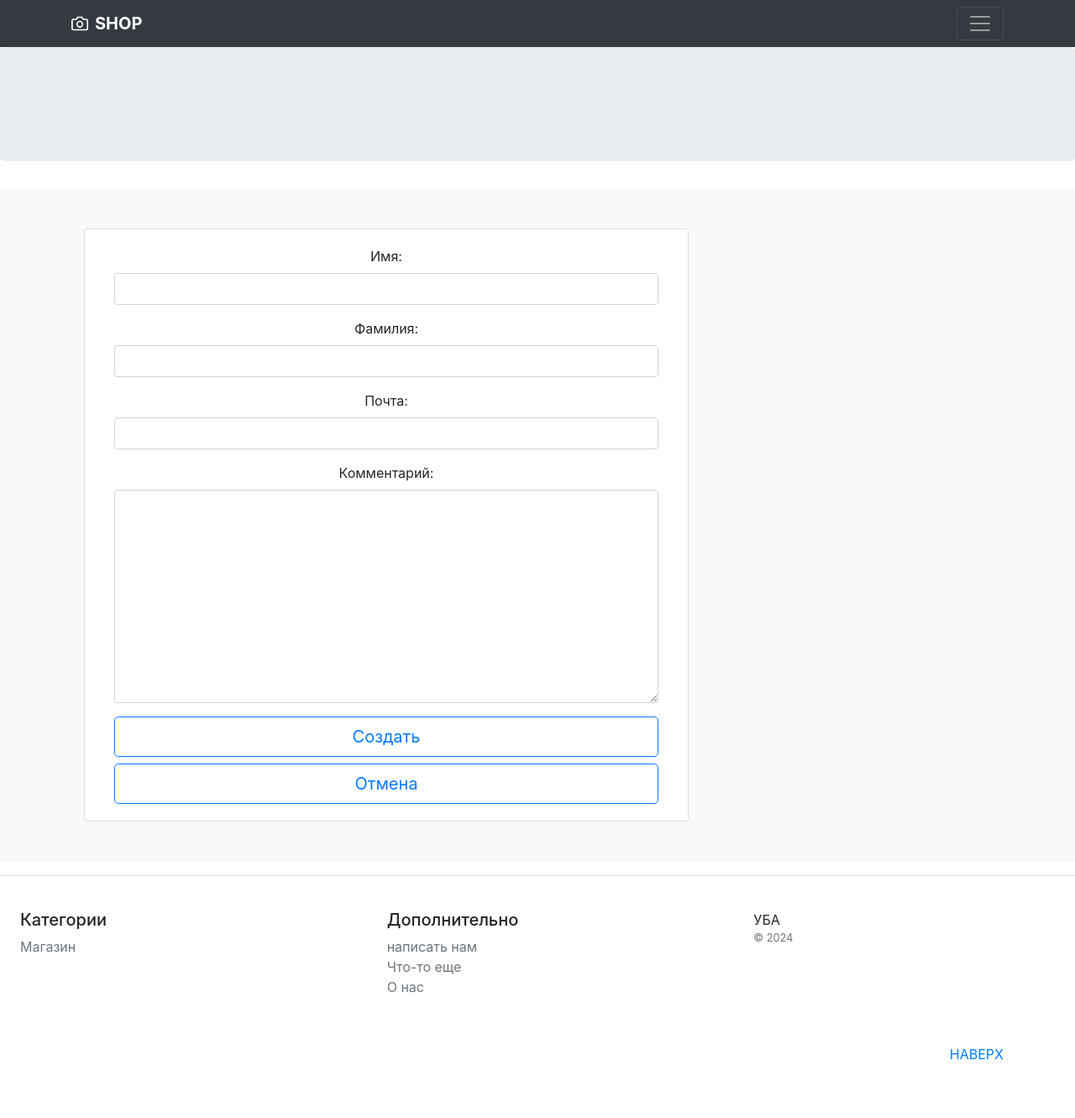
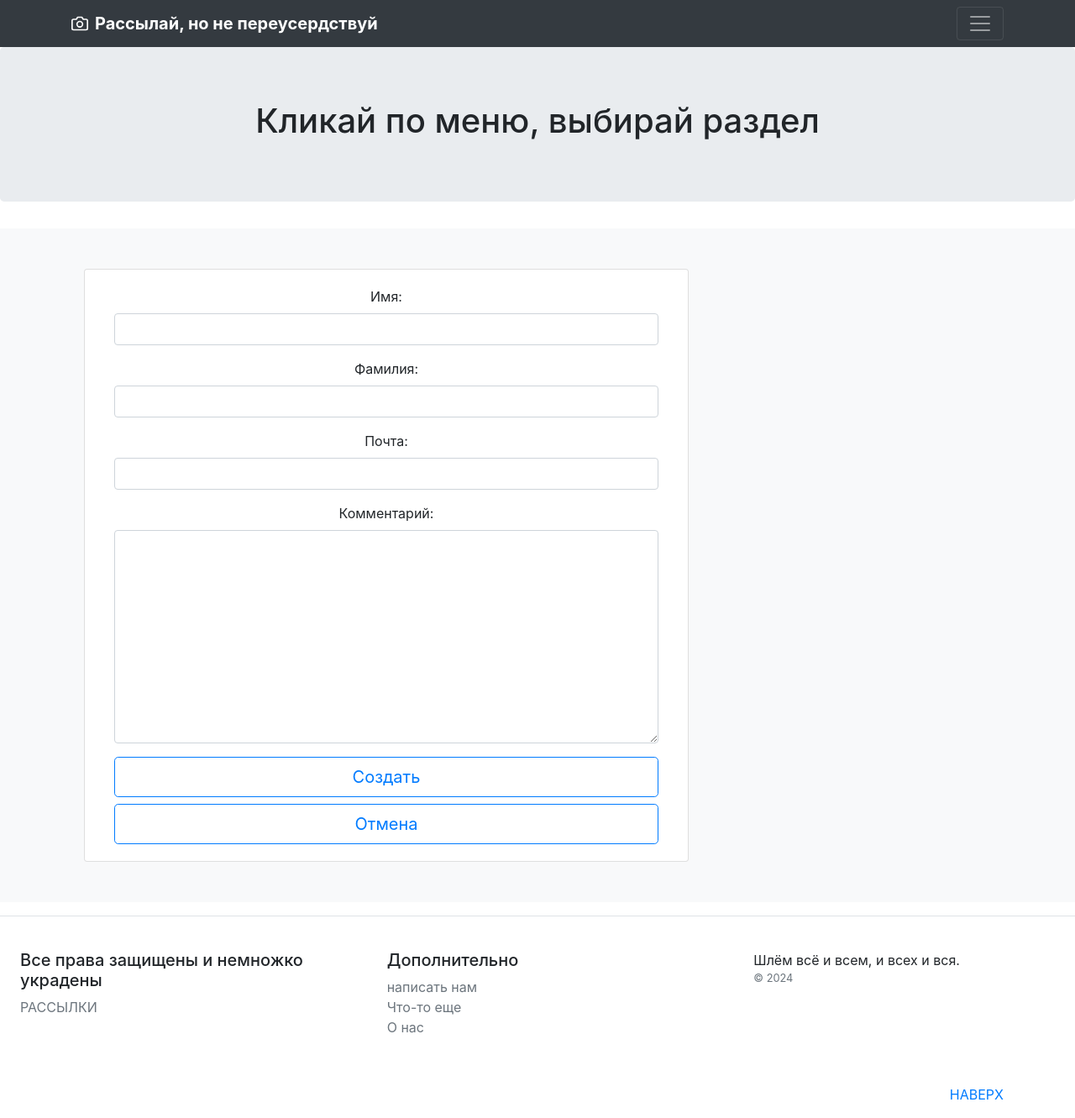
Before and after one commit to ZhenyaSok/course_proj_6, a Django app: template client/templates/client/client_form.html in a window 1280 px wide. Shown: the whole page at 84% size. Before the commit the page ends 1261 px from the top, so only its background shows below. Run offline with Django 5.2, Linux system fonts and the light colour scheme; the template is opened without the code that fills it: values that come from a table or form of the project are taken from there, others are empty; parts of the project's set-up code (start-up, migrations or seed data) failed here and were passed over; some libraries are stand-ins or nearby versions.

```diff
--- a/materials/templates/materials/main.html
+++ b/materials/templates/materials/main.html
@@ -12,7 +12,8 @@
       {% for blog in object_list %}
         <div class="col">
           <div class="card shadow-sm">
-              <img src="{{ blog.image|mymedia }}" class="bd-placeholder-img card-img-top" width="100%" height="725" role="img"</img>
+              <img src="{{ blog.image|mymedia }}" class="bd-placeholder-img card-img-top" width="100%" height="725"
+                   role="img">
             <div class="card-body mb-5">
               <p class="card-text">{{ blog|title }}({{ blog.slug }})</p>
                 <p class="text-center"> {{ blog.text }}</p>
--- a/user/templates/user/base.html
+++ b/user/templates/user/base.html
@@ -47,7 +47,7 @@
     <div class="container d-flex justify-content-between">
       <a href="#" class="navbar-brand d-flex align-items-center">
         <svg xmlns="http://www.w3.org/2000/svg" width="20" height="20" viewBox="0 0 24 24" fill="none" stroke="currentColor" stroke-width="2" stroke-linecap="round" stroke-linejoin="round" class="mr-2"><path d="M23 19a2 2 0 0 1-2 2H3a2 2 0 0 1-2-2V8a2 2 0 0 1 2-2h4l2-3h6l2 3h4a2 2 0 0 1 2 2z"></path><circle cx="12" cy="13" r="4"></circle></svg>
-        <strong>SHOP</strong>
+        <strong>Рассылай, но не переусердствуй</strong>
       </a>
       <button class="navbar-toggler" type="button" data-toggle="collapse" data-target="#navbarHeader" aria-controls="navbarHeader" aria-expanded="false" aria-label="Toggle navigation">
         <span class="navbar-toggler-icon"></span>
@@ -60,7 +60,7 @@
 
       <section class="jumbotron text-center">
         <div class="container">
-          <h1 class="jumbotron-heading">{{ title }}</h1>
+          <h1 class="jumbotron-heading">Кликай по меню, выбирай раздел</h1>
         </div>
       </section>
 
@@ -79,9 +79,9 @@
         <div class="row">
 
             <div class="col-6 col-md m-4">
-                <h5>Категории</h5>
+                <h5>Все права защищены и немножко украдены</h5>
                 <ul class="list-unstyled text-small">
-                    <li><a class="text-muted" href="#">Магазин</a></li>
+                    <li><a class="text-muted" href="#">РАССЫЛКИ</a></li>
                 </ul>
             </div>
             <div class="col-6 col-md m-4">
@@ -93,7 +93,7 @@
                 </ul>
             </div>
           <div class="col-12 col-md m-4">
-                УБА
+                Шлём всё и всем, и всех и вся.
                 <small class="d-block mb-3 text-muted">&copy; 2024</small>
             </div>
         </div>
```
